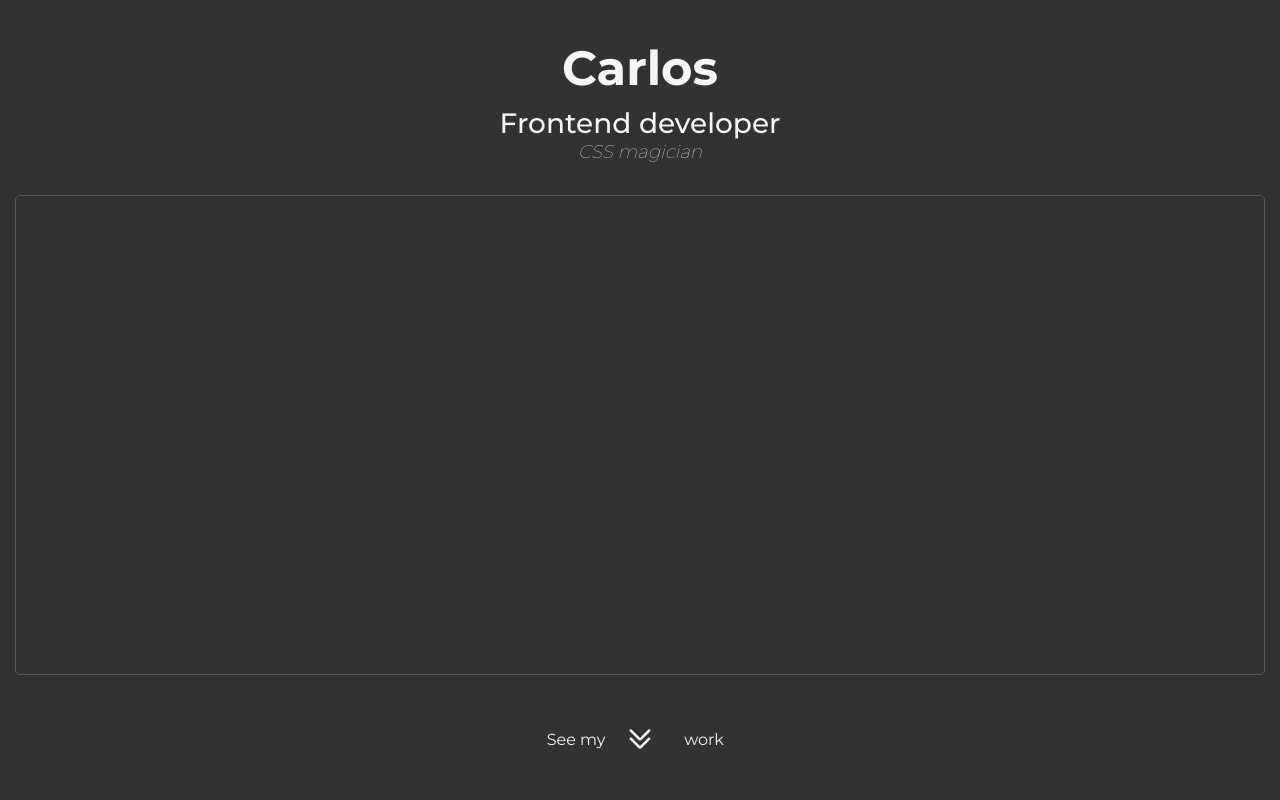
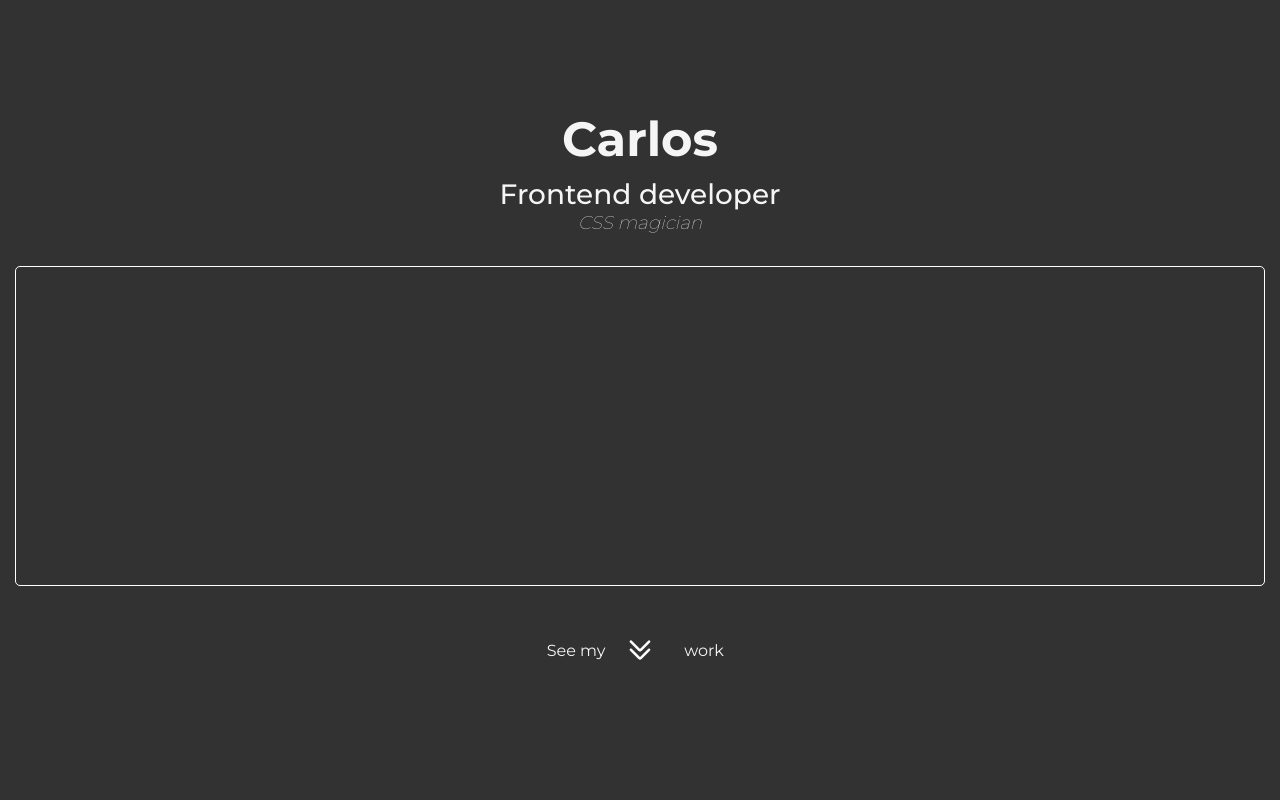
Before and after one commit to daiant/pages-2023, a Next.js app: page / in a window 1280 px wide. Shown: the top 800 px of the page. Built offline with nearby package versions, Linux system fonts and the light colour scheme.

Commit message:
feat: sticky navigation

```diff
--- a/src/app/page.module.scss
+++ b/src/app/page.module.scss
@@ -4,21 +4,23 @@
   section {
     background-color: #323232;
     padding-inline: 15px;
+    scroll-margin-block-start: 70px;
     &.front {
       min-height: 100vh;
       display: flex;
       flex-direction: column;
       align-items: center;
-      justify-content: center;
+      justify-content: flex-start;
       position: relative;
       z-index: 9;
+      padding-block-start: 100px;
     }
     &.disableAnimations {
       * {
         animation: none !important;
       }
       .bubbles {
-        height: 100%;
+        height: 40vh;
         aspect-ratio: 4 / 3;
         border-color: #3b3b3b;
       }
@@ -31,13 +33,13 @@
       h2,
       h3 {
         margin-block: 0;
-        animation: focus-in 1s ease-in-out both;
-        animation-delay: 1.5s;
+        // animation: focus-in 1s ease-in-out both;
+        // animation-delay: 1.5s;
       }
       h1 {
         font-size: 3rem;
         margin-block: 0.2em;
-        animation: focus-in-movement 1.5s ease-in-out both;
+        // animation: focus-in-movement 1.5s ease-in-out both;
       }
       h2 {
         font-size: 1.75rem;
@@ -47,29 +49,22 @@
         font-size: 1.15rem;
         font-weight: 100;
         font-style: italic;
-        animation-duration: 1.5s;
+        // animation-duration: 1.5s;
       }
     }
     .bubbles {
-      animation: gogogogo 300ms linear forwards;
-      animation-delay: 3.75s;
-      // display: none;
-      height: 60vh;
-      max-height: 0;
-      width: 100%;
       margin-block: 32px;
-      border: 1px solid transparent;
+      border: 1px solid white;
       overflow: hidden;
       border-radius: 5px;
+      height: 40vh;
+      width: 100%;
     }
     .scrollDown {
       text-align: center;
       display: grid;
       grid-template-columns: repeat(3, 1fr);
       align-items: center;
-      animation: focus-in 200ms linear forwards;
-      animation-delay: 3.75s;
-      opacity: 0;
       &:hover {
         cursor: pointer;
         text-decoration: underline;
@@ -111,11 +106,9 @@
     }
   }
   .nav {
-    position: fixed;
+    position: sticky;
     background-color: #323232;
     top: 0;
-    left: 0;
-    right: 0;
     display: flex;
     align-items: center;
     justify-content: space-between;
```
